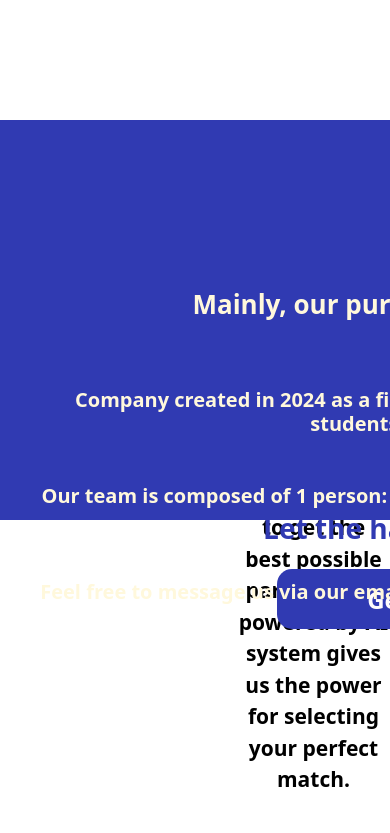
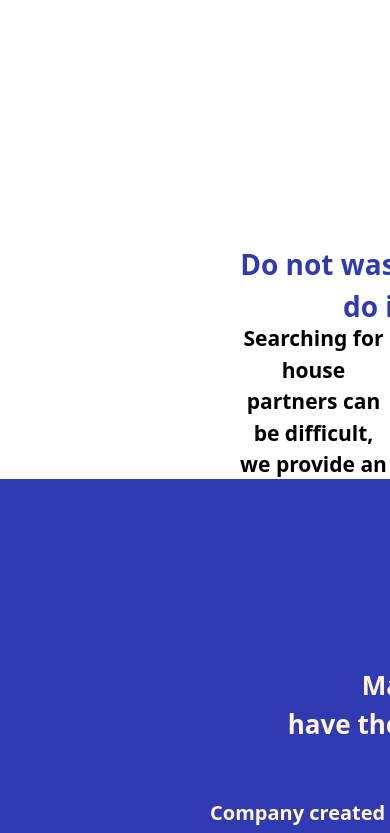
Before and after one commit to luismidv/TFGDeploy, a React (Vite) app: page / in a window 390 px wide. Shown: the part 2780-3613 px from the top of the page. Built offline with nearby package versions, Linux system fonts and the light colour scheme.

Commit message:
Responsive trials

```diff
--- a/src/App.jsx
+++ b/src/App.jsx
@@ -110,31 +110,36 @@ export function Headers(){
 export function Footeras(){
   return(
     <section className="about-us px-4 py-12 md:py-16 lg:py-20 max-w-4xl mx-auto text-center md:text-left">
-  <h1 className="about-us-h1 text-3xl md:text-4xl font-bold mb-6">About Us</h1>
+  <h1 className="about-us-h1 mb-6">About us</h1>
 
   <div className="space-y-6">
-    <p className="p-div-section text-base md:text-lg">
-      <span className="font-semibold">Our Purpose</span> <br />
-      Mainly, our purpose is to help people have the best experience when sharing a home.
+    <p className="p-div-section">
+      Our purpose <br />
+      Mainly our purpose is to help people <br />
+      have the best experience when sharing a home.
     </p>
 
-    <p className="p-div-section text-base md:text-lg">
-      <span className="font-semibold">Who are we?</span> <br />
-      Company created in 2024 as a final degree project with the idea of improving students' sharing experience.
+    <p className="p-div-section">
+      Who are we? <br />
+      Company created in 2024 as a final degree project <br />
+      with the idea of improving students' sharing experience.
     </p>
 
-    <p className="p-div-section text-base md:text-lg">
-      <span className="font-semibold">Our Team</span> <br />
-      Our team is composed of 1 person: a computer science student focused on machine learning.
+    <p className="p-div-section">
+      Our team <br />
+      Our team is composed of 1 person: a computer science <br />
+      student focused on machine learning.
     </p>
 
-    <p className="p-div-section text-base md:text-lg">
-      <span className="font-semibold">Work with us</span> <br />
-      Feel free to message us via our email or LinkedIn if you’re considering working with us.
+    <p className="p-div-section">
+      Work with us <br />
+      Feel free to message us via our email or <br />
+      LinkedIn if you’re considering working with us.
     </p>
   </div>
 </section>
 
 
+
   )
 }
--- a/src/static/css/index1.css
+++ b/src/static/css/index1.css
@@ -332,7 +332,7 @@ select{
 }
 
 .about-us{
-    position: absolute;
+    position: relative;
     top: 2900px;
     width: 1920px;
     height: 400px;
```
